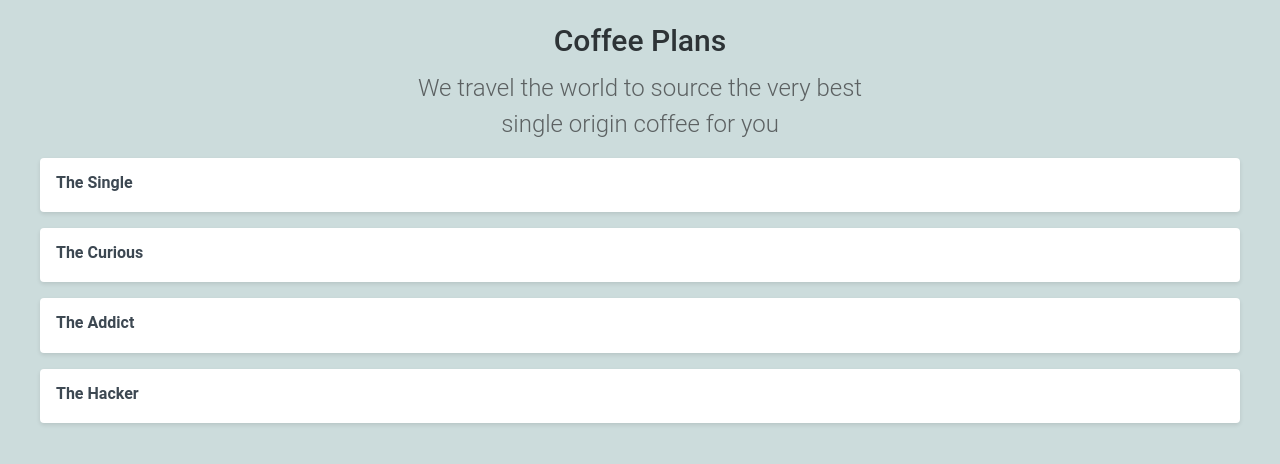
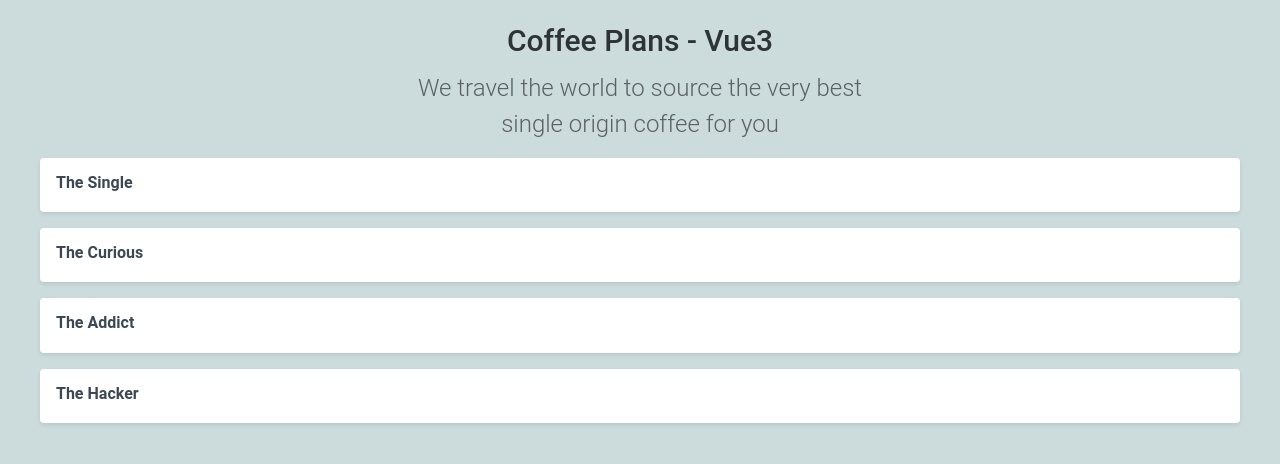
Before and after one commit to railsstudent/intro-vue3-components, a Vue app: page / in a window 1280 px wide. Shown: the top 464 px of the page. Built offline with nearby package versions, Linux system fonts and the light colour scheme; the HTML template or start-up script is replaced by a standard one.

Commit message:
chore: update title

```diff
--- a/src/App.vue
+++ b/src/App.vue
@@ -4,7 +4,7 @@ import PlanPicker from './components/PlanPicker.vue'
 
 <template>
   <div class="content">
-    <h1 class="title">Coffee Plans</h1>
+    <h1 class="title">Coffee Plans - Vue3</h1>
 
     <h2 class="subtitle">
       We travel the world to source the very best single origin coffee for you
```
